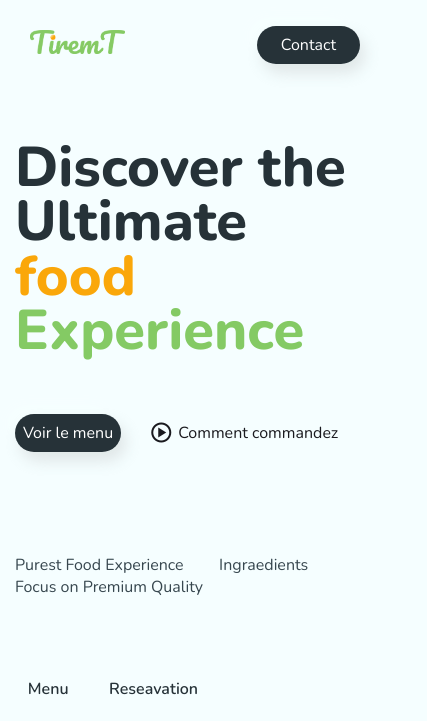
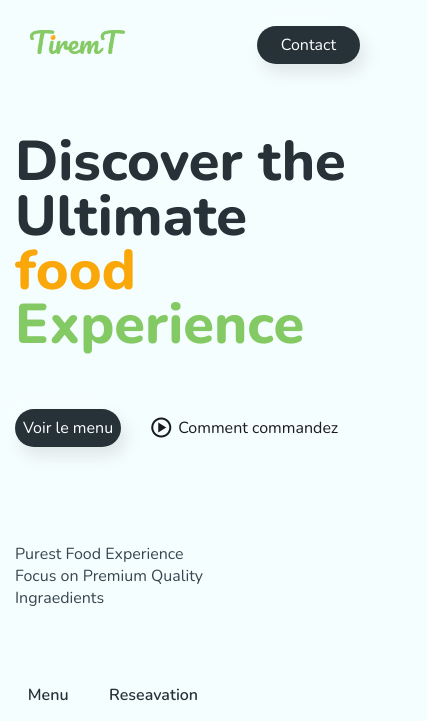
Before and after one commit to jealife/TiremT, a plain HTML site: page index.html in a window 390 px wide. Shown: the top 721 px of the page, 427 px wide, since content can reach past the window. Drawn offline with nearby package versions, Linux system fonts and the light colour scheme.

Commit message:
Add files via upload

```diff
--- a/main.css
+++ b/main.css
@@ -392,10 +392,6 @@ main {
         width: 100%;
     }
 
-    .section-one p {
-        columns: 2;
-    }
-
 
     .section-two,
     .section-three {
```
